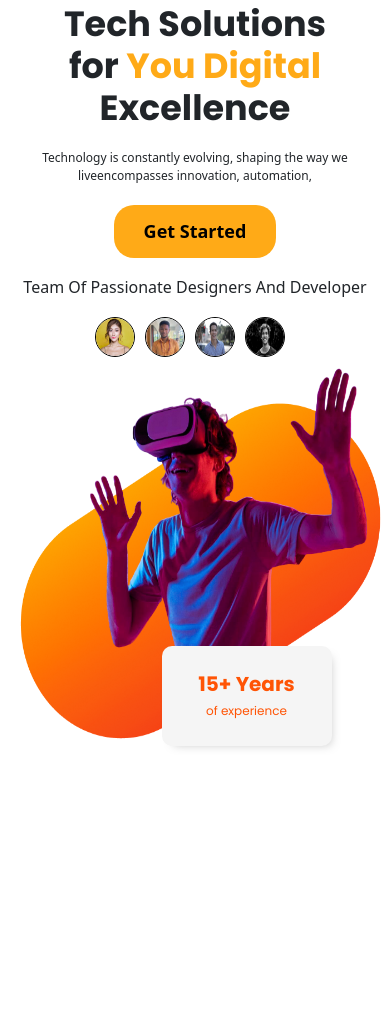
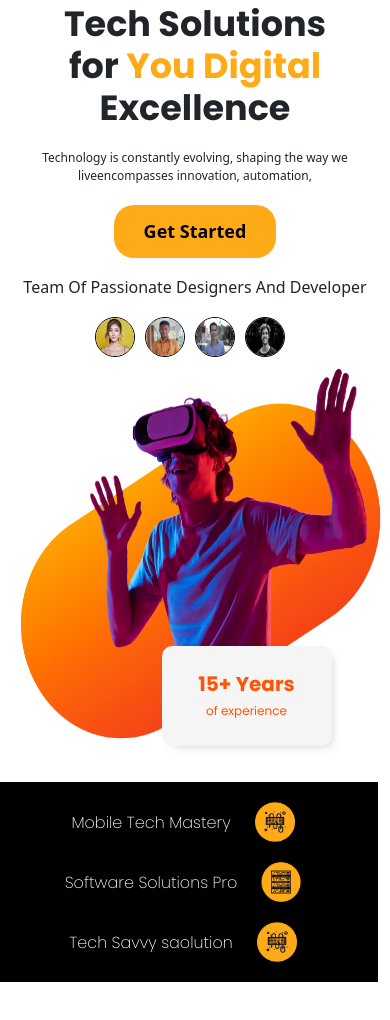
Before and after one commit to TwahidulislamDev/techEdge-first, a plain HTML site: page index.html in a window 390 px wide. Shown: the part 583-1603 px from the top of the page. Before the commit the page ends 1365 px from the top, so only its background shows below. Drawn offline with Linux system fonts and the light colour scheme.

Commit message:
add addvertiesment section

```diff
--- a/css/responsive.css
+++ b/css/responsive.css
@@ -99,4 +99,20 @@
     border: 1px solid black;
   }
   /* .banner  Section End  */
+
+  .advatismantPart{
+    padding: 10px;
+    flex-wrap: wrap;
+  }
+  .mobileFlex{
+    width: 100%;
+    display: flex;
+    justify-content: space-between;
+    align-items: center;
+    padding: 10px;
+  }
+  .mobileFlex h4{
+    font-size: 16px;
+  }
+
 }
--- a/css/style.css
+++ b/css/style.css
@@ -122,7 +122,6 @@ a:hover {
   display: flex;
   justify-content: space-around;
   align-items: center;
-
 }
 .badgeImg{
   width: 100%;
@@ -156,9 +155,22 @@ a:hover {
 }
 /* Banner Section End   */
 
-/* Header Section Start  */
-
-/* Header Section End   */
+/* advatismant Section Start  */
+.advatismantPart{
+  padding: 20px 0;
+  background: black;
+}
+.mobileFlex h4{
+  font-size: 35px;
+  font-weight:200;
+  color: white;
+  font-family: "Poppins", sans-serif;
+}
+.mobileFlex img{
+  width: 40px;
+  height: 40px;
+}
+/* advatismant Section End   */
 
 /* Header Section Start  */
 
--- a/index.html
+++ b/index.html
@@ -236,8 +236,23 @@
     </section>
     <!-- banner  Section End  -->
 
-    <!-- Header Section Start  -->
-    <!-- Header Section End  -->
+    <!-- Advatisment Section Start  -->
+    <div class="row advatismantPart w-100 mb-5 ">
+      <div class="col-lg-4 mobileFlex d-flex justify-content-center align-items-center  ">
+        <h4 class="pe-4">Mobile Tech Mastery</h4>
+        <img src="./images/advatismentLogo01.png" alt="">
+      </div>
+      <div class="col-lg-4 mobileFlex d-flex justify-content-center align-items-center  ">
+        <h4 class="pe-4">Software Solutions Pro</h4>
+        <img src="./images/advatismentLogo02.png" alt="">
+      </div>
+      <div class="col-lg-4 mobileFlex d-flex justify-content-center align-items-center  ">
+        <h4 class="pe-4">Tech Savvy saolution</h4>
+        <img src="./images/advatismentLogo01.png" alt="">
+      </div>
+
+    </div>
+    <!-- Advatisment Section End  -->
 
     <!-- Header Section Start  -->
     <!-- Header Section End  -->
```
Also changed, not shown: images/advatismentLogo01.png (added), images/advatismentLogo02.png (added).
